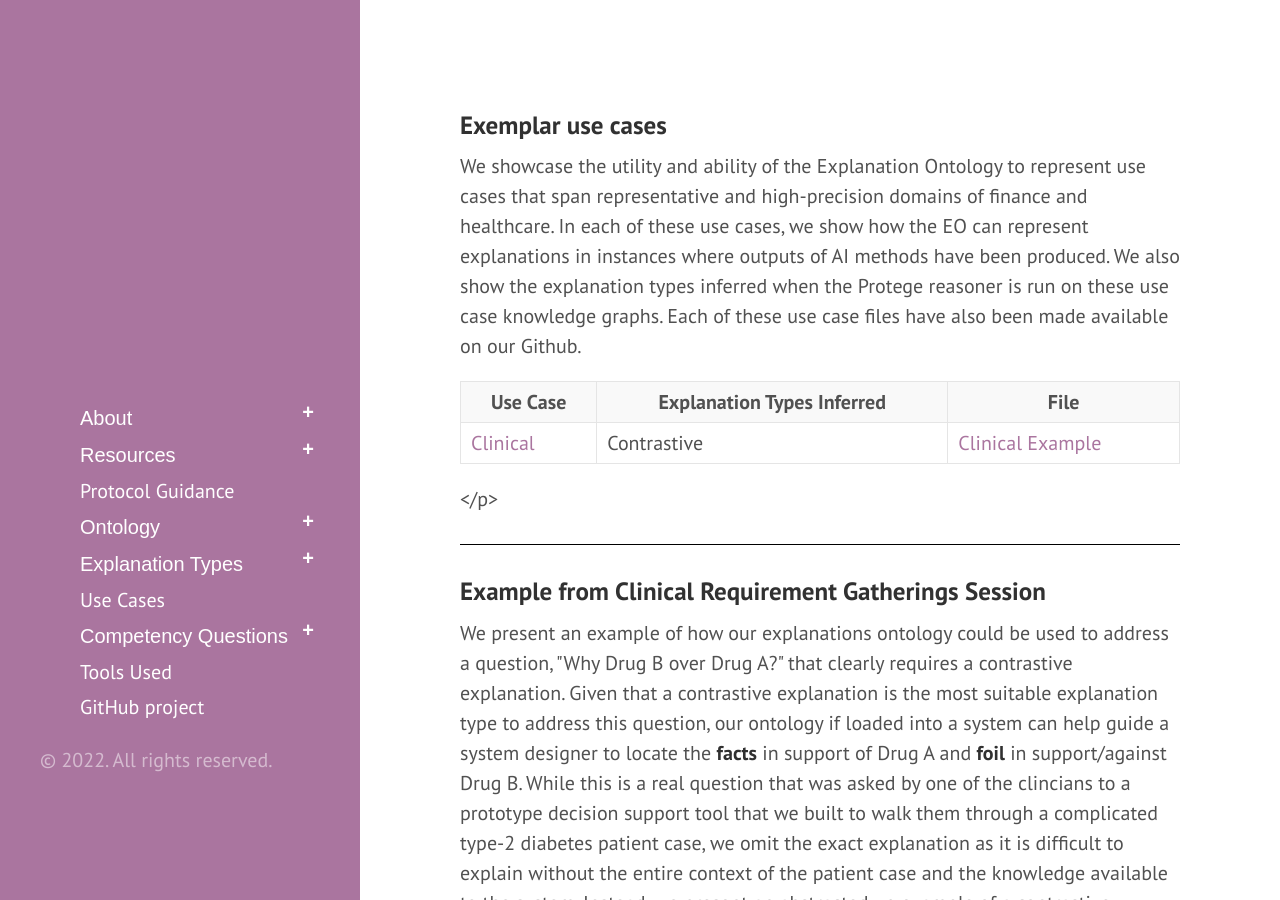
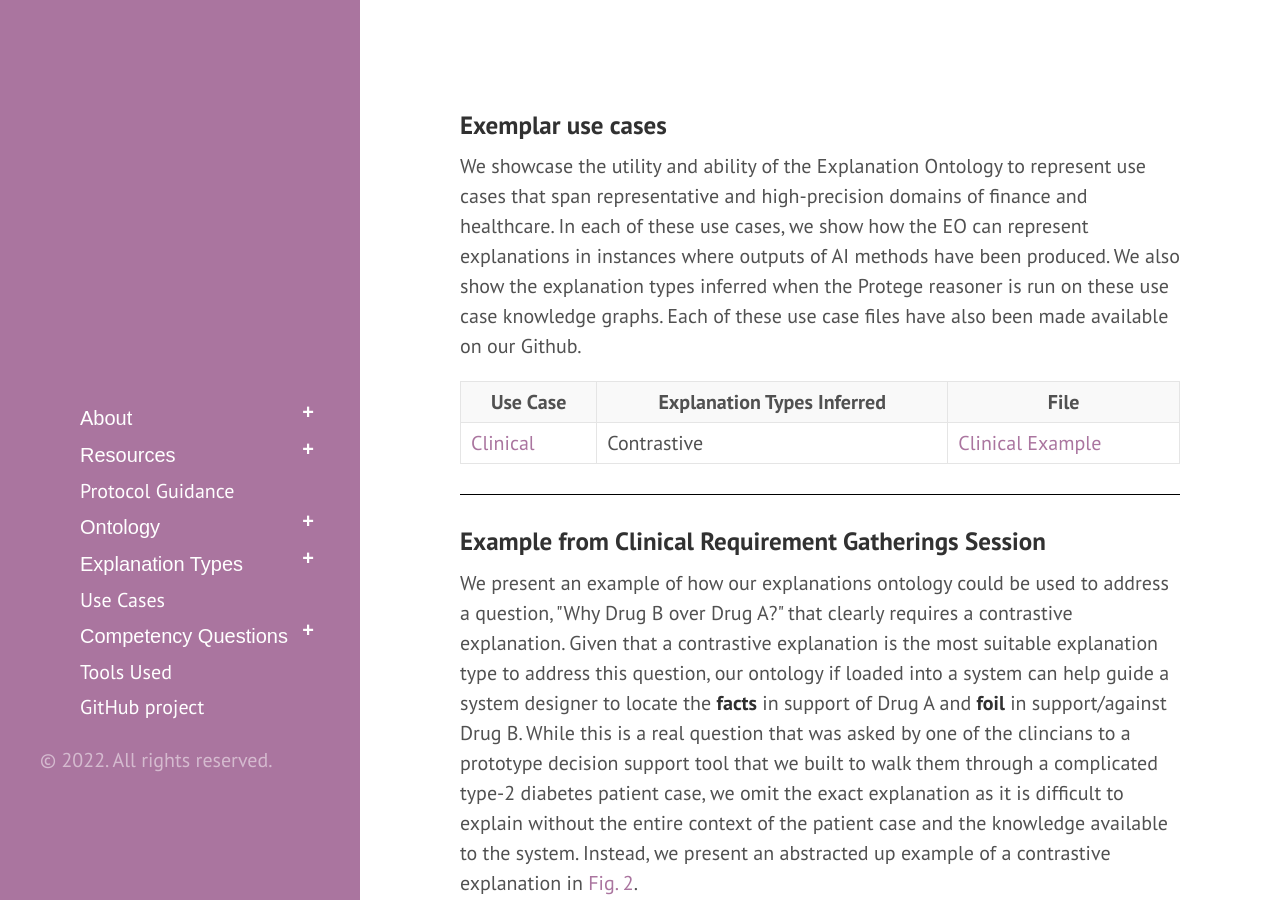
Before and after one commit to tetherless-world/explanation-ontology, a Jekyll site: the page built from clinicalexample.md, in a window 1280 px wide and 900 px high. Built offline with Jekyll 4.4.1, drawn with Linux system fonts in a browser that asks for light colours; Markdown is read by kramdown in place of the engine named in the settings.

Commit message:
Update clinicalexample.md

```diff
--- a/clinicalexample.md
+++ b/clinicalexample.md
@@ -12,7 +12,7 @@ title: Clinical Example
   <table id="catalogusecases">
     <th>Use Case</th><th>Explanation Types Inferred</th><th>File</th>
     <tr><td><a href="#clinicalexample">Clinical</a></td><td>Contrastive</td><td><a href="https://raw.githubusercontent.com/tetherless-world/explanation-ontology/master/usecases/contrastiveexp.rdf">Clinical Example</a></td></tr>
-    </table></p>
+    </table>
 
  </content>
  <hr/>
```
